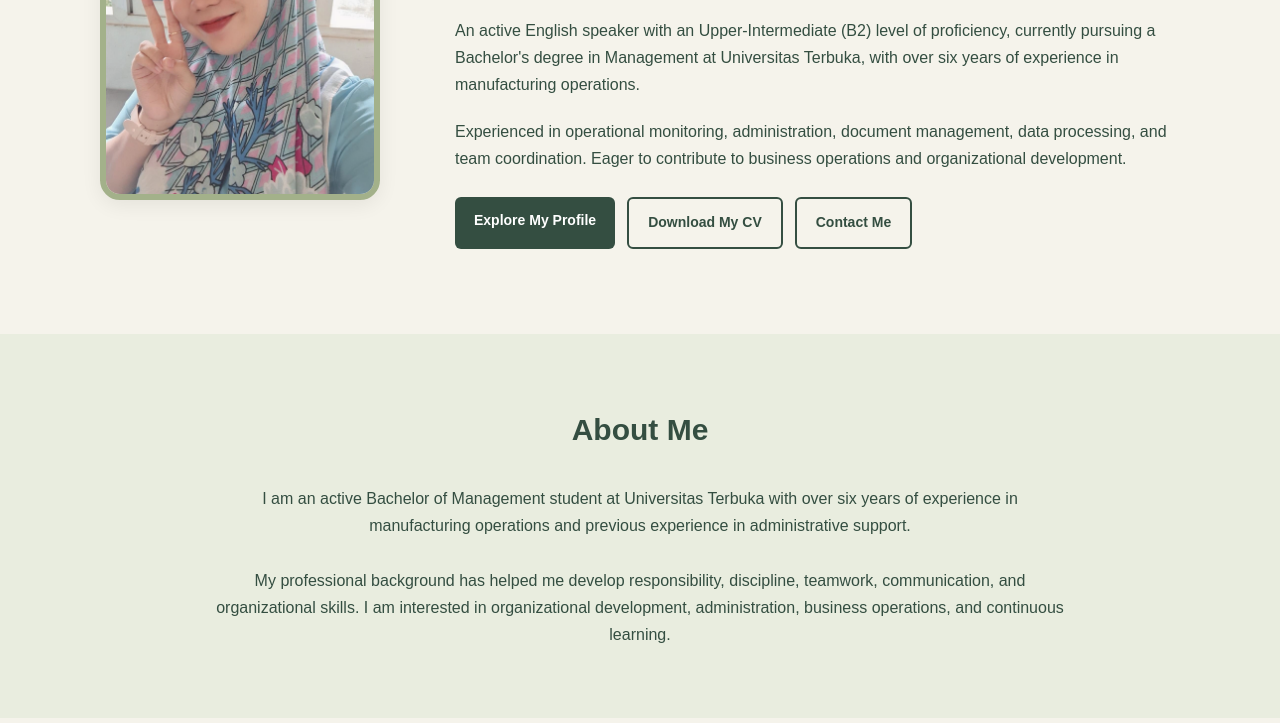
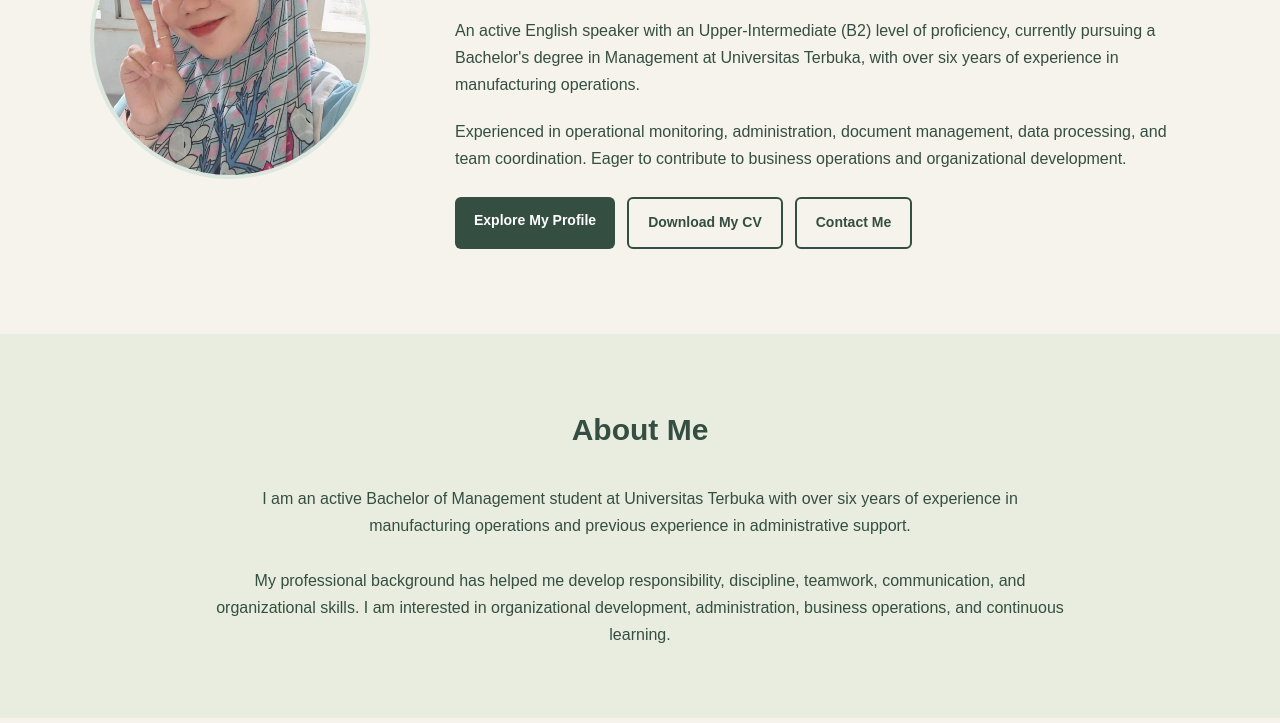
Before and after one commit to elinadila/elina-portofolio, a plain HTML site: page index.html in a window 1280 px wide. Shown: the part 328-1051 px from the top of the page. Drawn offline with Linux system fonts and the light colour scheme.

Commit message:
Update style.css

```diff
--- a/style.css
+++ b/style.css
@@ -124,11 +124,12 @@ header {
 
 .foto-profil {
     width: 280px;
-    height: 330px;
+    height: 280px;
+    border-radius: 50%;
     object-fit: cover;
-    border-radius: 20px;
-    border: 6px solid var(--sage);
-    box-shadow: var(--shadow);
+    object-position: center;
+    display: block;
+    border: 4px solid #dce8df;
 }
 
 .hero-text {
```
